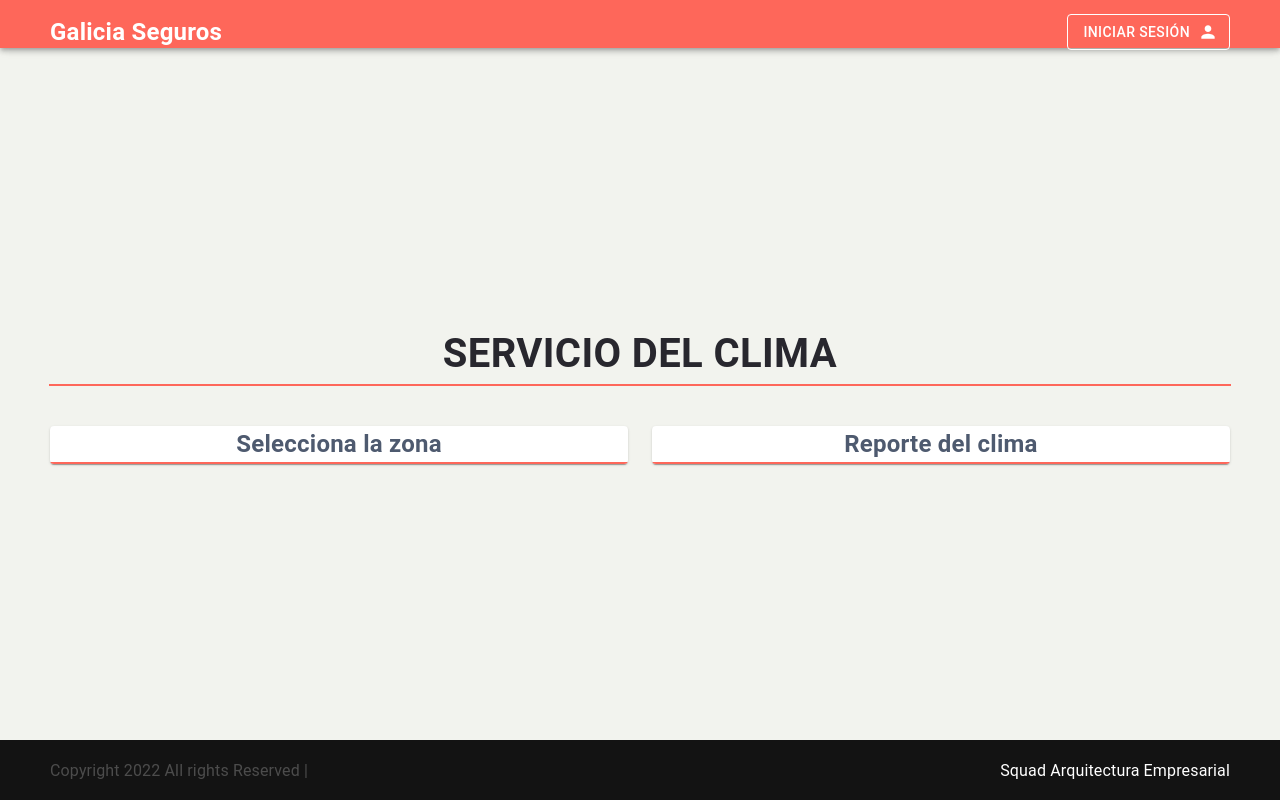
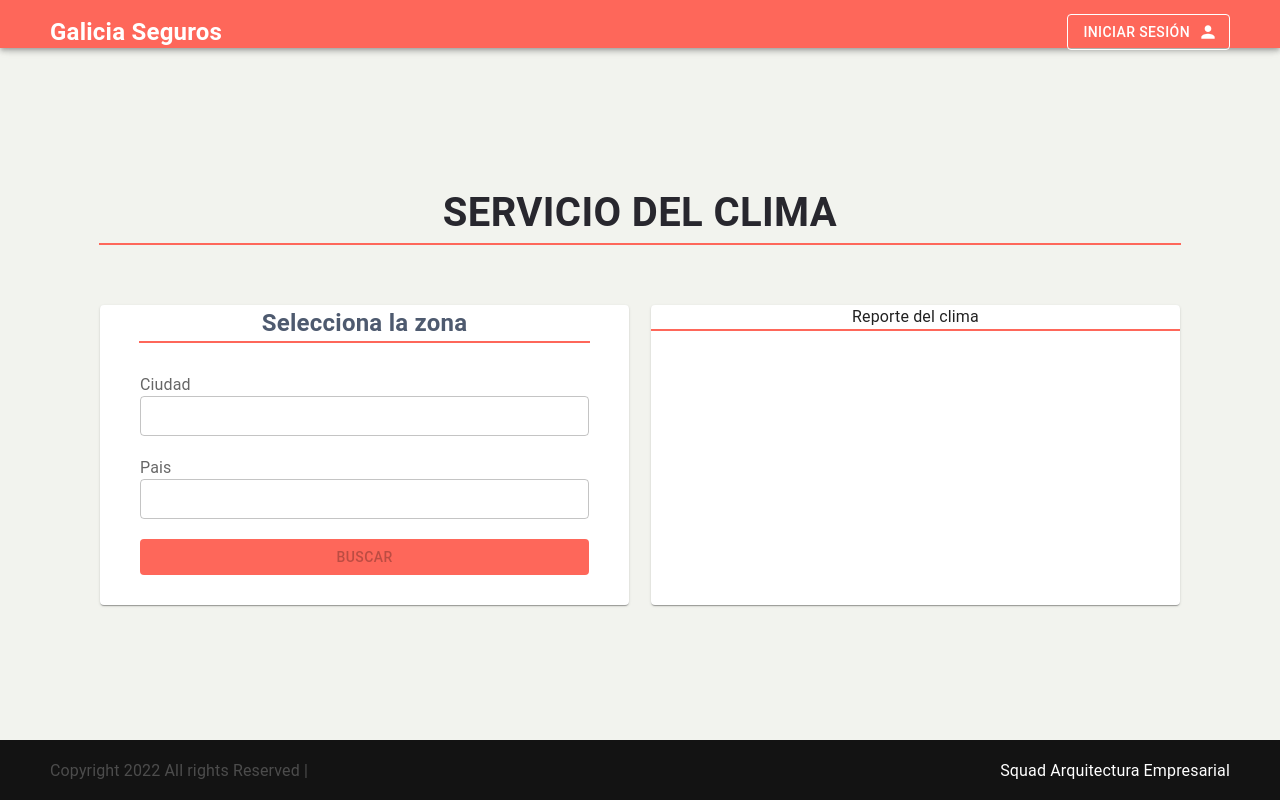
Before and after one commit to beetlejuice96/challenge-galicia-seguros, a React (Create React App) app: page / in a window 1280 px wide. Built offline with nearby package versions, Linux system fonts and the light colour scheme.

Commit message:
add search card

```diff
--- a/package.json
+++ b/package.json
@@ -11,6 +11,7 @@
     "@testing-library/jest-dom": "^5.16.2",
     "@testing-library/react": "^12.1.4",
     "@testing-library/user-event": "^13.5.0",
+    "axios": "^0.26.1",
     "react": "^17.0.2",
     "react-dom": "^17.0.2",
     "react-router-dom": "6",
--- a/src/components/main/index.js
+++ b/src/components/main/index.js
@@ -1,26 +1,29 @@
-import { Typography, Divider, Card } from "@mui/material";
-import React, { Fragment } from "react";
+import {
+  Typography,
+  Divider,
+  Card,
+  InputLabel,
+  TextField,
+  Button,
+} from "@mui/material";
+import React, { useState } from "react";
 import { useMainStyles } from "./styles";
-
+import weatherBitService from "../../services/weatherBitService";
+import SearchCard from "./searchCard";
 const Main = () => {
   const classes = useMainStyles();
-
+  const [response, setResponse] = useState(null);
   return (
     <section className={classes.container}>
       <Typography className={classes.title}>SERVICIO DEL CLIMA</Typography>
-      <Divider variant="middle" className={classes.divider} />
+      <Divider variant="middle" className={classes.firstDivider} />
       <div className={classes.containerBoxes}>
-        <Card className={classes.box}>
-          <Typography className={classes.subTitle}>
-            Selecciona la zona
-          </Typography>
-          <Divider variant="middle" className={classes.divider} />
-        </Card>
+        <SearchCard setResponse={setResponse} />
         <Card className={classes.box}>
           <Typography className={classes.subTitle}>
             Reporte del clima
           </Typography>
-          <Divider variant="middle" className={classes.divider} />
+          <Divider variant="middle" className={classes.firstDivider} />
         </Card>
       </div>
     </section>
--- /dev/null
+++ b/src/components/main/searchCard/index.js
@@ -0,0 +1,71 @@
+import React, { useState } from "react";
+
+import {
+  Button,
+  Card,
+  Divider,
+  InputLabel,
+  TextField,
+  Typography,
+} from "@mui/material";
+import weatherBitService from "../../../services/weatherBitService";
+import { useSearchCardStyles } from "./styles";
+
+const SearchCard = ({ setResponse }) => {
+  const classes = useSearchCardStyles();
+  const [request, setRequest] = useState({ city: "", country: "" });
+
+  const handleChangeCity = (params) => {
+    setRequest({ ...request, city: params.target.value });
+  };
+
+  const handleChangeCountry = (params) => {
+    setRequest({ ...request, country: params.target.value });
+  };
+
+  const handleClick = async () => {
+    let response = await weatherBitService.getCurrentWeather(request);
+    setResponse(response);
+  };
+  return (
+    <Card className={classes.box}>
+      <Typography className={classes.subTitleCard}>
+        Selecciona la zona
+      </Typography>
+      <div className={classes.containerInputsCard}>
+        <Divider variant="middle" className={classes.firstDivider} />
+        <div className={classes.firstFormControl}>
+          <InputLabel>Ciudad</InputLabel>
+          <TextField
+            name="textmask"
+            id="Ciudad"
+            size="small"
+            className={classes.input}
+            onChange={handleChangeCity}
+          />
+        </div>
+        <div className={classes.firstFormControl}>
+          <InputLabel htmlFor="Pais">Pais</InputLabel>
+          <TextField
+            name="textmask"
+            id="password"
+            size="small"
+            type={"Pais"}
+            className={classes.input}
+            onChange={handleChangeCountry}
+          />
+        </div>
+        <Button
+          variant="contained"
+          className={classes.searchButton}
+          disabled={request.city === "" || request.country === ""}
+          onClick={handleClick}
+        >
+          BUSCAR
+        </Button>
+      </div>
+    </Card>
+  );
+};
+
+export default SearchCard;
--- /dev/null
+++ b/src/components/main/searchCard/styles.js
@@ -0,0 +1,19 @@
+import { createStyles, makeStyles } from "@mui/styles";
+export const useSearchCardStyles = makeStyles((theme) =>
+  createStyles({
+    box: theme.box,
+    containerInputsCard: theme.containerInputsCard,
+    subTitleCard: theme.subTitleCard,
+    firstDivider: theme.firstDivider,
+    firstFormControl: theme.firstFormControl,
+    input: {
+      width: "inherit",
+    },
+    searchButton: {
+      width: "100% !important",
+      backgroundColor: "#fe675a !important",
+
+      margin: "10px 0 30px 0 !important",
+    },
+  })
+);
--- a/src/components/main/styles.js
+++ b/src/components/main/styles.js
@@ -9,7 +9,7 @@ export const useMainStyles = makeStyles((theme) =>
         height: "86.5vh",
         display: "flex",
         alignItems: "center",
-        margin: "0 50px 0 50px",
+        margin: "0 100px 0 100px",
         justifyContent: "center",
       },
     },
@@ -18,29 +18,25 @@ export const useMainStyles = makeStyles((theme) =>
       color: "#28272e",
       fontWeight: "600 !important",
     },
-    subTitle: {
-      fontSize: "1.5rem !important",
-      color: "#4e5a6f",
-      fontWeight: "600 !important",
-    },
-    divider: {
-      border: "1px solid #fe675a  !important",
-      width: "100% !important",
-      margin: "0 0 0 0 !important",
-    },
+    subTitleCard: theme.subTitleCard,
+    firstDivider: theme.firstDivider,
     containerBoxes: {
       display: "flex",
       flexDirection: "row",
       width: "100% ",
       justifyContent: "space-between",
     },
-    box: {
-      //   display: "flex",
-      //   flexDirection: "column",
-      //   alignItems: "center",
-      //   justifyContent: "center",
-      width: "49%",
-      margin: "40px 0 0 0 !important",
+    box: theme.box,
+    containerInputsCard: theme.containerInputsCard,
+    searchButton: {
+      width: "100% !important",
+      backgroundColor: "#fe675a !important",
+
+      margin: "10px 0 30px 0 !important",
+    },
+    firstFormControl: theme.firstFormControl,
+    input: {
+      width: "inherit",
     },
   })
 );
--- /dev/null
+++ b/src/config.js
@@ -0,0 +1,16 @@
+const envError = (varName) => {
+  throw new Error(`Environment variable ${varName} is not defined.`);
+};
+const CONFIG = {
+  /**
+   * Services the app uses.
+   */
+  SERVICES: {
+    WEATHERBIT: {
+      URL: "https://api.weatherbit.io/v2.0",
+      API_KEY: "11690a6178ab48cb858bec3c95026967",
+    },
+  },
+};
+
+export default CONFIG;
--- a/src/index.js
+++ b/src/index.js
@@ -4,8 +4,7 @@ import "./index.css";
 import App from "./App";
 import { createTheme, ThemeProvider } from "@mui/material";
 import reportWebVitals from "./reportWebVitals";
-import {BrowserRouter} from "react-router-dom";
-
+import { BrowserRouter } from "react-router-dom";
 
 const theme = createTheme({
   breakpoints: {
@@ -16,6 +15,32 @@ const theme = createTheme({
       lg: 1200,
       xl: 1400,
     },
+  },
+  box: {
+    width: "49%",
+    margin: "40px 0 0 0 !important",
+  },
+  containerInputsCard: {
+    display: "flex",
+    flexDirection: "column",
+    justifyContent: "center",
+    alignItems: "center",
+    padding: "0 40px 0 40px ",
+  },
+  firstDivider: {
+    border: "1px solid #fe675a  !important",
+    width: "100% !important",
+    margin: "0 0 20px 0 !important",
+  },
+  firstFormControl: {
+    margin: "10px 0 10px 0",
+    textAlign: "left",
+    width: "100% !important",
+  },
+  subTitleCard: {
+    fontSize: "1.5rem !important",
+    color: "#4e5a6f",
+    fontWeight: "600 !important",
   },
 });
 
--- /dev/null
+++ b/src/services/commonService.js
@@ -0,0 +1,10 @@
+import axios from "axios";
+import CONFIG from "../config";
+
+/**
+ * API Client to interact with the service.
+ */
+export const APIClient = axios.create({
+  baseURL: CONFIG.SERVICES.WEATHERBIT.URL,
+  //   timeout: 10000,
+});
--- /dev/null
+++ b/src/services/weatherBitService.js
@@ -0,0 +1,25 @@
+import axiosHelper from "../utils/axiosHelper";
+import CONFIG from "../config";
+
+import { APIClient } from "./commonService";
+class WeatherBitService {
+  async getCurrentWeather({ city, country }) {
+    const url = `/current`;
+    let response;
+    let result;
+    try {
+      response = await APIClient.get(url, {
+        params: {
+          city: city,
+          country: country,
+          key: CONFIG.SERVICES.WEATHERBIT.API_KEY,
+        },
+      });
+      result = axiosHelper.handleResponse(response);
+    } catch (error) {
+      result = axiosHelper.handleError(error);
+    }
+    return result;
+  }
+}
+export default new WeatherBitService();
--- /dev/null
+++ b/src/utils/axiosHelper.js
@@ -0,0 +1,49 @@
+import { AxiosResponse, AxiosError } from "axios";
+
+// export type axiosResponse<T = any> = {
+//     success: true;
+//     statusCode: number;
+//     payload: T;
+//   };
+
+// export type axiosError = {
+//   success: false,
+//   error: {
+//     message: string,
+//     code?: number,
+//     url?: string,
+//     method?: string,
+//   },
+// };
+
+const handleError = (axiosErr) => {
+  let errorResponse; //axiosError
+  if (axiosErr.response) {
+    const responseError = axiosErr.response;
+    errorResponse = {
+      success: false,
+      error: {
+        code: responseError.request.status,
+        message: responseError.request.statusText,
+        url: responseError.config.url,
+        method: responseError.config.method?.toUpperCase(),
+      },
+    };
+  } else {
+    errorResponse = {
+      success: false,
+      error: { message: "ERR_CONNECTION_REFUSED" },
+    };
+  }
+};
+
+const handleResponse = (axiosRes) => {
+  const response = {
+    success: true,
+    statusCode: axiosRes.status,
+    payload: axiosRes.data,
+  };
+  return response;
+};
+
+export default { handleResponse, handleError };
```
Also changed, not shown: 1 other file (tests, documents, lock files or other folders). Lines whose indentation alone changed are shown as unchanged.
